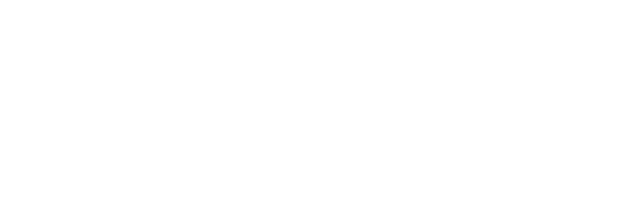
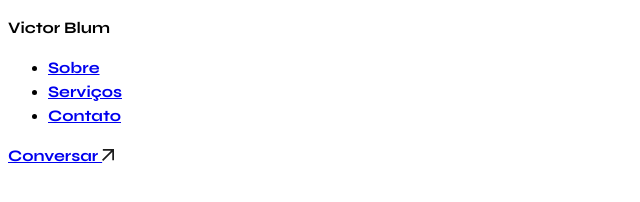
Before and after one commit to 0VICTORBLUM/Portifolio, a plain HTML site: page index.html in a window 1280 px wide. Shown: the whole page, without its empty margins (0-640 px from the left). Drawn offline with Linux system fonts and the light colour scheme.

Commit message:
Feat(header): Estruturando o header

```diff
--- a/css/utilitarios/tipografia.css
+++ b/css/utilitarios/tipografia.css
@@ -27,7 +27,7 @@
 }
 
 @media (max-width: 375px) {
-   .font-display {
+.font-display {
     font: 800 1.5rem/1.2 "syne", sans-serif;
 }
 .font-h1 {
--- a/index.html
+++ b/index.html
@@ -15,6 +15,24 @@ Transformo visitantes perdidos em clientes reais com landing pages e sites que c
 </head>
 
 <body>
+    <main>
+        <header>
+            <p class="font-menus">Victor Blum</p>
+            <div class="menus-header">
+                <nav>
+                    <ul>
+                        <li><a href="#sobre" class="font-menus">Sobre</a></li>
+                        <li><a href="#servicos" class="font-menus">Serviços</a></li>
+                        <li><a href="#contato" class="font-menus">Contato</a></li>
+                    </ul>
+                </nav>
+                <a href="https://wa.me/5541996309392" class="font-menus">Conversar <img src="/css/assets/seta.svg" alt=""></a>
+            </div>
+        </header>
 
+    </main>
+
+    <Script src="script.js"></Script>
 </body>
+
 </html>
```
